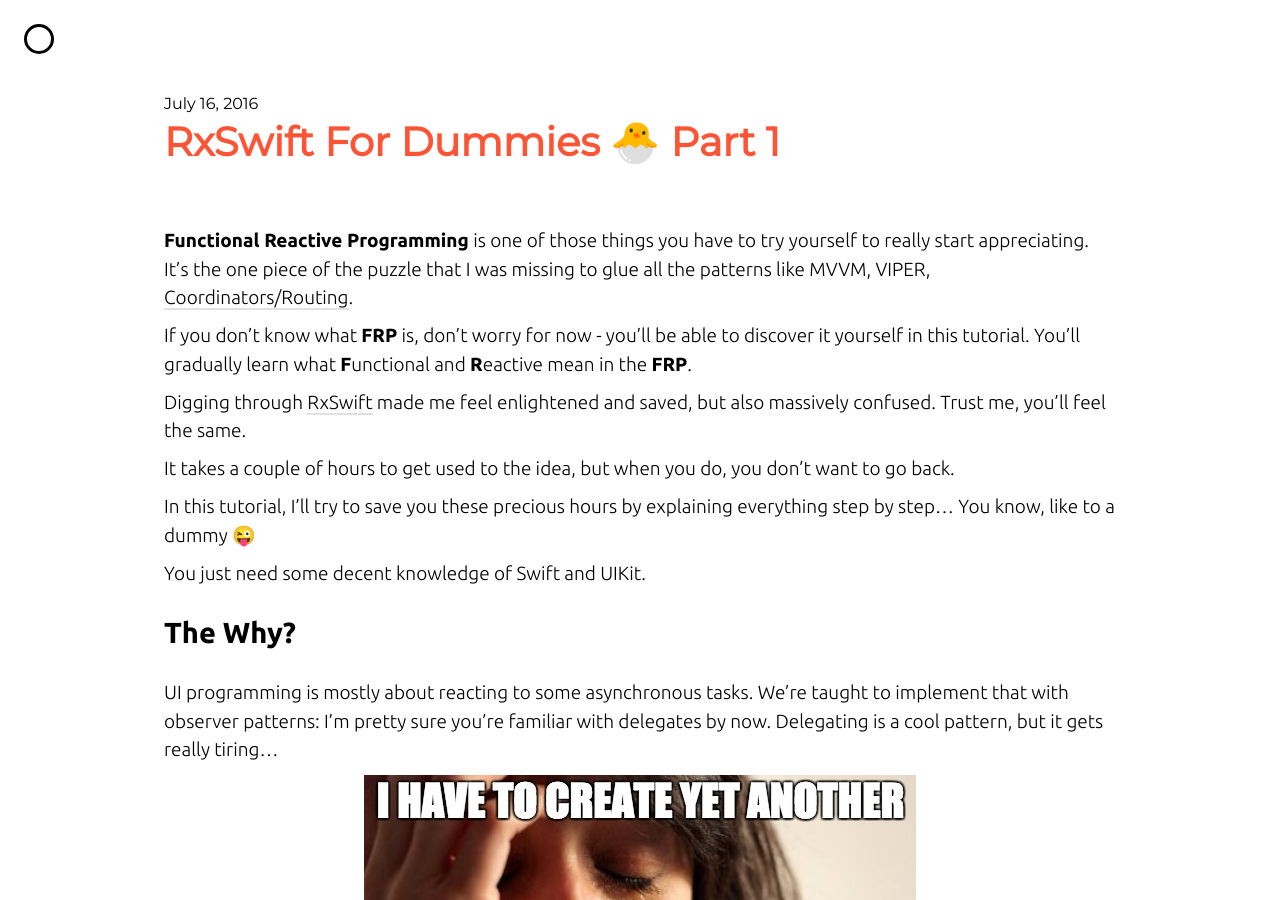
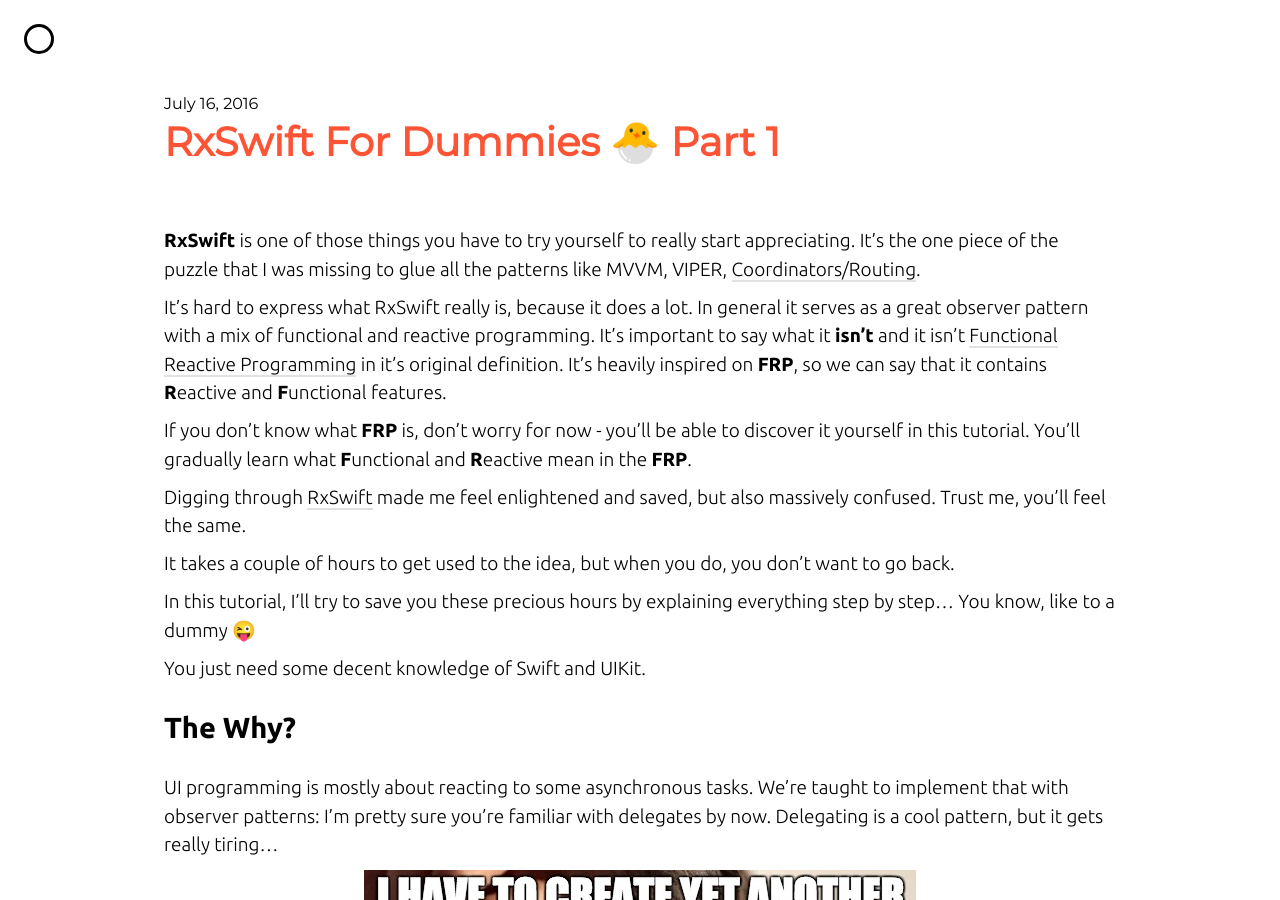
Before and after one commit to michalciurus/michalciurus.github.io, a Jekyll site: the page built from _posts/2016-07-16-RxSwift-for-dummies-#1-Observables.markdown, in a window 1280 px wide and 900 px high. Built offline with Jekyll 4.4.1, drawn with Linux system fonts in a browser that asks for light colours; nearby versions of some CDN libraries; some of the changed text lies outside the part shown.

Commit message:
no message

```diff
--- a/_posts/2016-07-16-RxSwift-for-dummies-#1-Observables.markdown
+++ b/_posts/2016-07-16-RxSwift-for-dummies-#1-Observables.markdown
@@ -2,7 +2,9 @@
 title: RxSwift For Dummies 🐣 Part 1
 ---
 
-**Functional Reactive Programming** is one of those things you have to try yourself to really start appreciating. It's the one piece of the puzzle that I was missing to glue all the patterns like MVVM, VIPER, [Coordinators/Routing](http://khanlou.com/2015/10/coordinators-redux/).
+**RxSwift** is one of those things you have to try yourself to really start appreciating. It's the one piece of the puzzle that I was missing to glue all the patterns like MVVM, VIPER, [Coordinators/Routing](http://khanlou.com/2015/10/coordinators-redux/).
+
+It's hard to express what RxSwift really is, because it does a lot. In general it serves as a great observer pattern with a mix of functional and reactive programming. It's important to say what it **isn't** and it isn't [Functional Reactive Programming](https://github.com/ReactiveCocoa/ReactiveCocoa/issues/1342) in it's original definition. It's heavily inspired on **FRP**, so we can say that it contains **R**eactive and **F**unctional features.
 
 If you don't know what **FRP** is, don't worry for now - you'll be able to discover it yourself in this tutorial. You'll gradually learn what **F**unctional and **R**eactive mean in the **FRP**.
 
```
Also changed, not shown: other parts of _posts/2016-07-16-RxSwift-for-dummies-#1-Observables.markdown (+2 -2 lines).
